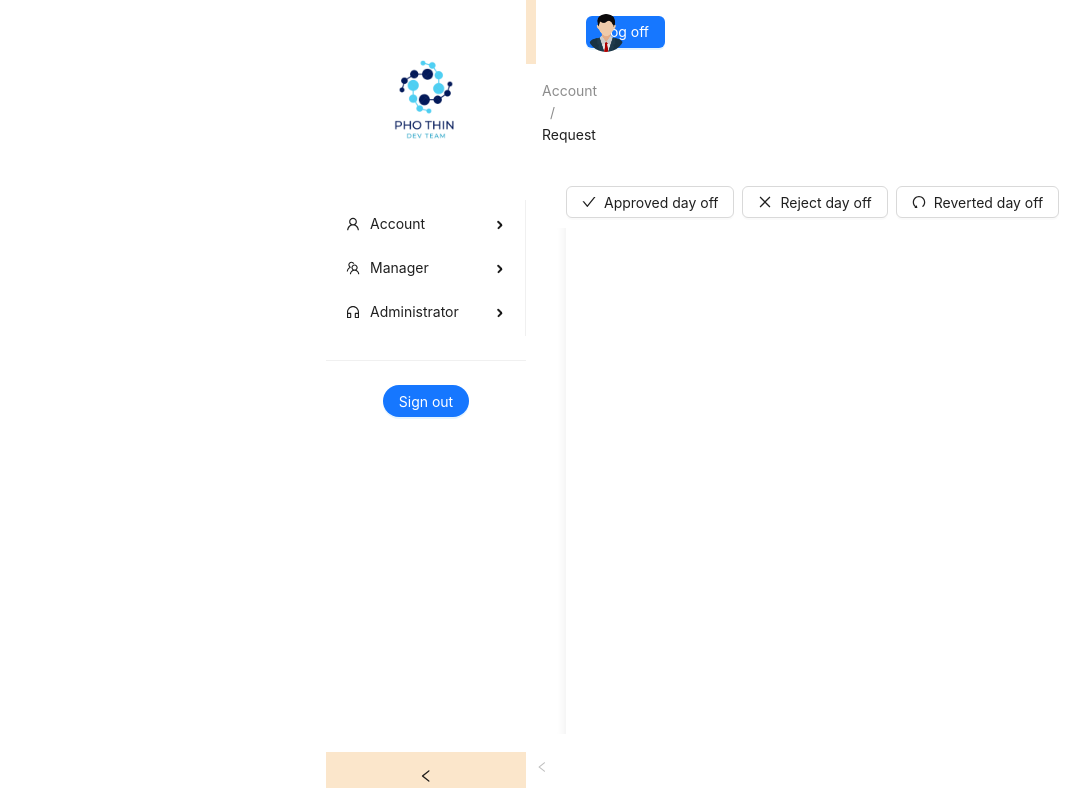
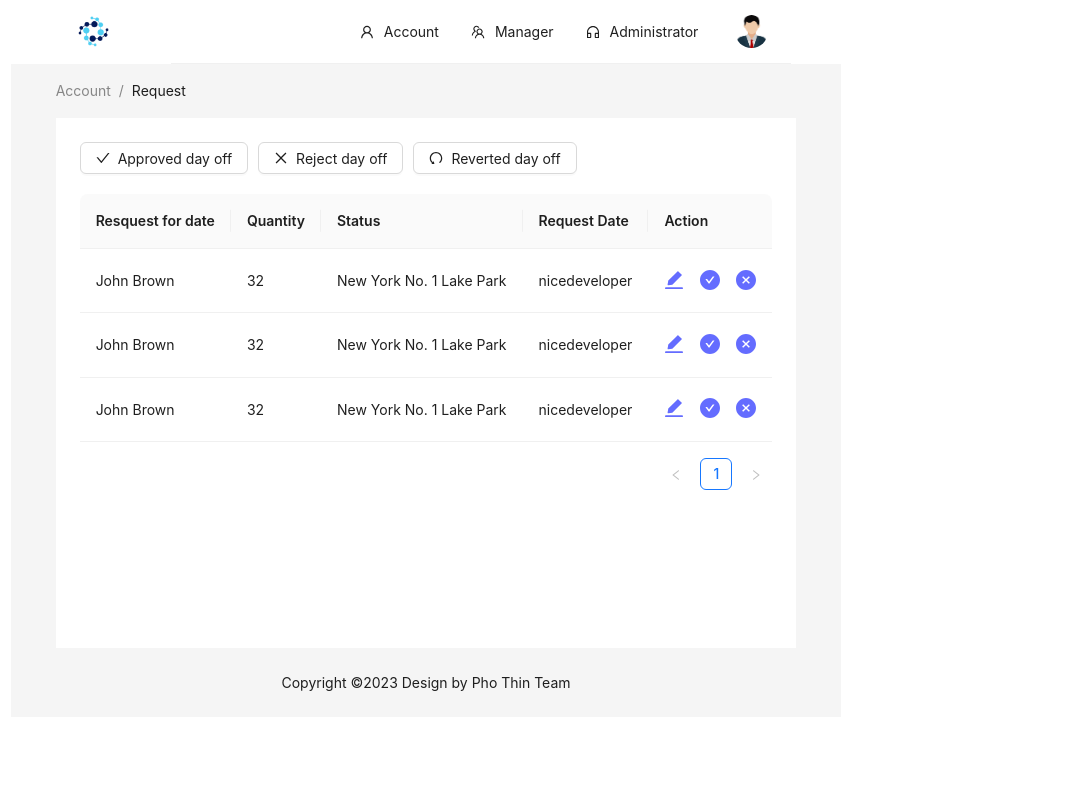
Before and after one commit to Tonydang223/DP05-Team-03-FinalProject-Rest, a React (Vite) app in the folder Frontend/: page /admin in a window 1280 px wide. Shown: the top 788 px of the page, without its empty margins (214-1280 px from the left). Built offline with nearby package versions, Linux system fonts and the light colour scheme.

Commit message:
Fix UI, Login Google Initial

```diff
--- a/Frontend/src/components/accountTable/AccountTable.jsx
+++ b/Frontend/src/components/accountTable/AccountTable.jsx
@@ -1,5 +1,5 @@
 import { React, useState } from 'react';
-import { Space, Table, Button } from 'antd';
+import { Space, Table, Button, Row, Col } from 'antd';
 import {
   CheckCircleFilled,
   CloseCircleFilled,
@@ -137,7 +137,7 @@ const AccountTable = ({ role }) => {
   ];
   return (
     <>
-      <Space style={{ marginBottom: '10px' }}>
+      <Row style={{ marginBottom: '20px', gap: '10px' }}>
         <Button>
           <CheckOutlined /> Approved day off
         </Button>
@@ -147,7 +147,7 @@ const AccountTable = ({ role }) => {
         <Button>
           <UndoOutlined /> Reverted day off
         </Button>
-      </Space>
+      </Row>
       <Table columns={columns} dataSource={data} scroll={{ x: true }} />
       <ModalAll
         name={isTitle}
--- a/Frontend/src/layouts/Header/Header.jsx
+++ b/Frontend/src/layouts/Header/Header.jsx
@@ -1,23 +1,52 @@
 import React from 'react';
-import { Layout, theme, Row, Col, Button, Avatar } from 'antd';
+import { UserOutlined, TeamOutlined, CustomerServiceOutlined } from '@ant-design/icons';
+import { Layout, Avatar, Menu } from 'antd';
 import AvatarIcon from '../../assets/avatar.png';
 import './header.css';
+import HeaderLogo from '../../assets/logoHeader.png';
 const { Header } = Layout;
+
+function getItem(label, key, icon, children) {
+  return {
+    key,
+    icon,
+    children,
+    label,
+  };
+}
+const items = [
+  getItem('Account', 'sub1', <UserOutlined />, [
+    getItem('Dashboard', '1'),
+    getItem('Requests', '2'),
+    getItem('Days off', '3'),
+  ]),
+  getItem('Manager', 'sub2', <TeamOutlined />, [
+    getItem('Member', '4'),
+    getItem('Groups', '5'),
+    getItem('Notifications', '6'),
+    getItem('Sync', '7'),
+  ]),
+  getItem('Administrator', 'sub3', <CustomerServiceOutlined />, [getItem('Workspaces', ' 8')]),
+  getItem(
+    undefined,
+    'sub4',
+    <Avatar
+      className='avatar-profile'
+      style={{ top: '9px', left: '4px' }}
+      size={35}
+      src={AvatarIcon}
+    />,
+    [getItem('My Profile', '9'), getItem('Logout', '10')],
+  ),
+];
 
 export default function Navbar() {
   return (
-    <Layout className='site-layout'>
-      <Header>
-        <Row justify='end'>
-          <Col xl={18}></Col>
-          <Col xl={4}>
-            <Button className="custom-button" type='primary'>Log off</Button>
-          </Col>
-          <Col xl={2}>
-            <Avatar size={40} src={AvatarIcon} />
-          </Col>
-        </Row>
-      </Header>
-    </Layout>
+    <Header style={{ backgroundColor: 'white' }}>
+      <div className='logo'>
+        <img src={HeaderLogo} alt='' />
+      </div>
+      <Menu style={{ justifyContent: 'flex-end' }} mode='horizontal' items={items} />
+    </Header>
   );
 }
--- a/Frontend/src/layouts/Header/header.css
+++ b/Frontend/src/layouts/Header/header.css
@@ -1,8 +1,32 @@
 .ant-layout-header {
-    background: white!important;
-    border-left: 10px solid #fbe6cb;
+  background: white !important;
+  /* border-left: 10px solid #fbe6cb; */
 }
 
 .custom-button:focus {
-    outline: 0px;
+  outline: 0px;
 }
+
+/*  */
+.logo {
+  float: left;
+  width: 150px;
+  margin: -3px 0px 0px -40px;
+}
+
+.logo img {
+  width: 100%;
+  margin-right: 0px;
+}
+
+/*  */
+
+@media screen and (max-width: 660px) {
+  .avatar-profile {
+    /* display: none !important; */
+    width: 25px !important;
+    height: 25px !important;
+    top: 4px !important;
+    left: 0 !important;
+  }
+}
--- a/Frontend/src/layouts/Sidebar/Sidebar.jsx
+++ /dev/null
@@ -1,99 +0,0 @@
-import { UserOutlined, TeamOutlined, CustomerServiceOutlined,
-    LogoutOutlined, ArrowRightOutlined } from '@ant-design/icons';
-import { Layout, Menu, Image, Button, Divider, Drawer } from 'antd';
-import { useState } from 'react';
-import './sidebar.css';
-import logoSidebar from '../../assets/logoTeam.png';
-
-const { Sider } = Layout;
-
-function getItem(label, key, icon, children) {
-  return {
-    key,
-    icon,
-    children,
-    label,
-  };
-}
-const items = [
-  getItem('Account', 'sub1', <UserOutlined />, [
-    getItem('Dashboard', '1'),
-    getItem('Requests', '2'),
-    getItem('Days off', '3'),
-  ]),
-  getItem('Manager', 'sub2', <TeamOutlined />, [
-    getItem('Memeber', '4'),
-    getItem('Groups', '5'),
-    getItem('Notifications', '6'),
-    getItem('Sync', '7'),
-  ]),
-  getItem('Administrator', 'sub3', <CustomerServiceOutlined />, [getItem('Workspaces', ' 8')]),
-];
-
-export default function SideBar() {
-  const [collapsed, setCollapsed] = useState(false);
-  const [isMobile, setIsMobile] = useState(false);
-  const [open, setOpen] = useState(false);
-
-  const showDrawer = () => {
-    setOpen(true);
-  };
-  const onClose = () => {
-    setOpen(false);
-  };
-
-
-  const onCollapse = (collapsed) => {
-    setCollapsed(collapsed);
-
-  };
-  // responsive
-  const onBreakpoint = (broken) => {
-    setIsMobile(broken);
-    if (broken) {
-      setCollapsed(true);
-
-    } else {
-      setCollapsed(false);
-    }
-  };
-
-  return (
-    <>
-      <Sider
-        theme='light'
-        collapsible
-        collapsed={collapsed}
-        onCollapse={onCollapse}
-        breakpoint='xl'
-      >
-
-        <Image preview={false} src={logoSidebar} />
-        <Menu theme='light' items={collapsed ? '' : items} />
-        <Divider></Divider>
-        <div style={{ display: 'flex', justifyContent: 'center' }}>
-          {collapsed === true ? '': <Button className='custom-button' type="primary" shape="round">
-            Sign out
-          </Button>}
-        </div>
-
-        <div style={{ display: 'flex', justifyContent: 'center' }}>
-          {collapsed === true && <Button type="primary" onClick={showDrawer}>
-              <ArrowRightOutlined title="show" />
-            </Button>}
-        </div>
-      </Sider>
-
-      <Drawer title="" placement="left" onClose={onClose} open={open}>
-        <Image preview={false} src={logoSidebar} />
-          <Menu theme='light' items={items} />
-          <Divider></Divider>
-          <div style={{ display: 'flex', justifyContent: 'center' }}>
-            <Button className='custom-button' type='primary'>
-              Sign out
-            </Button>
-          </div>
-      </Drawer>
-    </>
-  );
-}
--- a/Frontend/src/layouts/Sidebar/sidebar.css
+++ /dev/null
@@ -1,14 +0,0 @@
-.ant-layout-sider-trigger {
-    background: #fbe6cb !important;
-}
-
-.ant-layout-sider-trigger:hover {
-    background:  #c29252 !important;
-    color: aliceblue !important;
-}
-
-@media screen and (max-width: 1200px){
-    .ant-layout-sider-trigger {
-        display: none;
-    }
-}
--- a/Frontend/src/layouts/index.layouts.jsx
+++ b/Frontend/src/layouts/index.layouts.jsx
@@ -1,23 +1,16 @@
 import React from 'react';
 import Navbar from './Header/Header';
 import Footer from './Footer/Footer';
-import SideBar from './Sidebar/Sidebar';
 
 import { Layout } from 'antd';
 import { Outlet, Navigate, useLocation } from 'react-router-dom';
+
 export default function Layouts() {
   return (
-    <Layout
-      style={{
-        minHeight: '100vh',
-      }}
-    >
-      <SideBar />
-      <Layout className='site-layout'>
-        <Navbar />
-        <Outlet />
-        <Footer />
-      </Layout>
+    <Layout className='site-layout'>
+      <Navbar />
+      <Outlet />
+      <Footer />
     </Layout>
   );
 }
--- a/Frontend/src/pages/admin/index.admin.jsx
+++ b/Frontend/src/pages/admin/index.admin.jsx
@@ -1,9 +1,8 @@
 import React from 'react';
 import AccountTable from '../../components/accountTable/AccountTable';
-import {Layout, Breadcrumb, theme} from 'antd'
+import { Layout, Breadcrumb, theme } from 'antd';
 export default function AdminPage() {
-
-  const {Content} = Layout;
+  const { Content } = Layout;
   const {
     token: { colorBgContainer },
   } = theme.useToken();
@@ -11,8 +10,7 @@ export default function AdminPage() {
     <>
       <Content
         style={{
-          margin: '0 16px',
-
+          margin: '0 45px',
         }}
       >
         <Breadcrumb
@@ -26,7 +24,7 @@ export default function AdminPage() {
         <div
           style={{
             padding: 24,
-            minHeight: 600,
+            minHeight: 530,
             background: colorBgContainer,
           }}
         >
```
Also changed, not shown: Frontend/src/layouts/Footer/Footer.jsx (+6 -4 lines), Frontend/src/assets/logoHeader.png (added).
